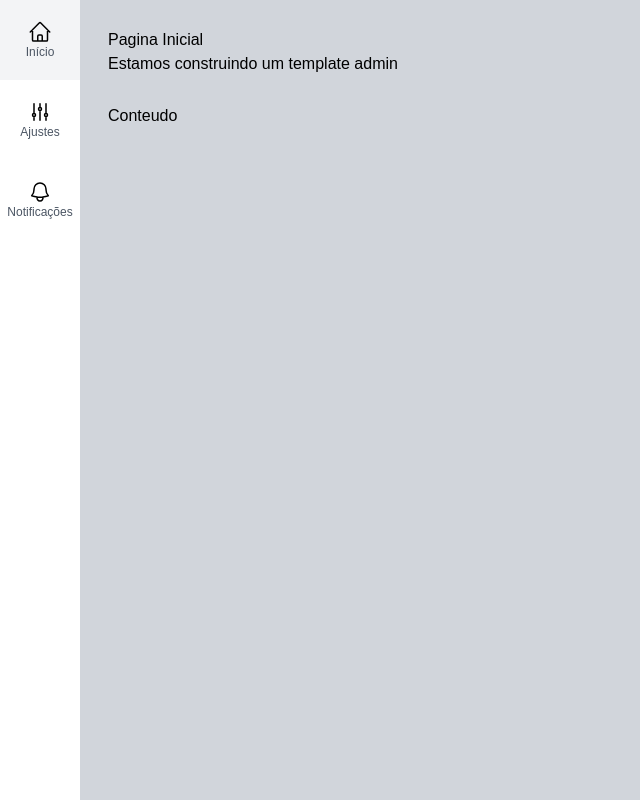
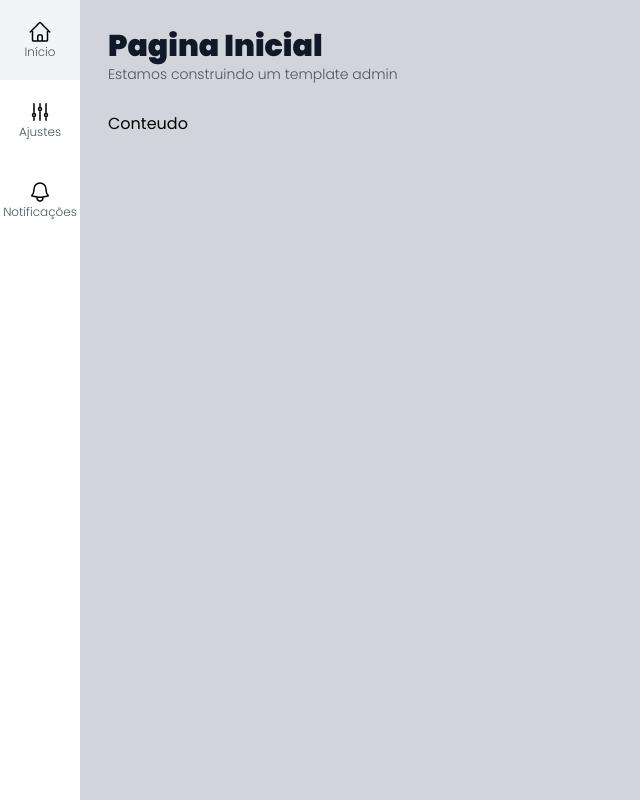
Before and after one commit to JonataRamalho/admin-next, a Next.js app: page / in a window 1280 px wide. Shown: the whole page, without its empty margins (0-640 px from the left). Built offline with nearby package versions, Linux system fonts and the light colour scheme.

Commit message:
feat: Adiciona estilo ao titulo

```diff
--- a/src/components/template/Titulo.tsx
+++ b/src/components/template/Titulo.tsx
@@ -7,10 +7,15 @@
 export default function Titulo(props: TituloProps) {
   return (
     <div>
-      <h1 className={``}>
+      <h1 className={`
+        font-black text-3xl
+        text-gray-900
+      `}>
         {props.titulo}
       </h1>
-      <h2 className={``}>
+      <h2 className={`
+        font-light text-sm text-gray-600
+      `}>
         {props.subtitulo}
       </h2>
     </div>
--- a/src/styles/globals.css
+++ b/src/styles/globals.css
@@ -1,14 +1,15 @@
+@import url('https://fonts.googleapis.com/css2?family=Poppins:wght@100;200;300;400;500;600;700;800;900&display=swap');
+
 @tailwind base;
 @tailwind components;
 @tailwind utilities;
 
-@import url('https://fonts.googleapis.com/css2?family=Poppins:wght@100;200;300;400;500;600;700;800;900&display=swap');
 
 html,
 body {
   padding: 0;
   margin: 0;
-  font-family: 'Poppins', sans-serif
+  font-family: 'Poppins', sans-serif;
 }
 
 a {
```
